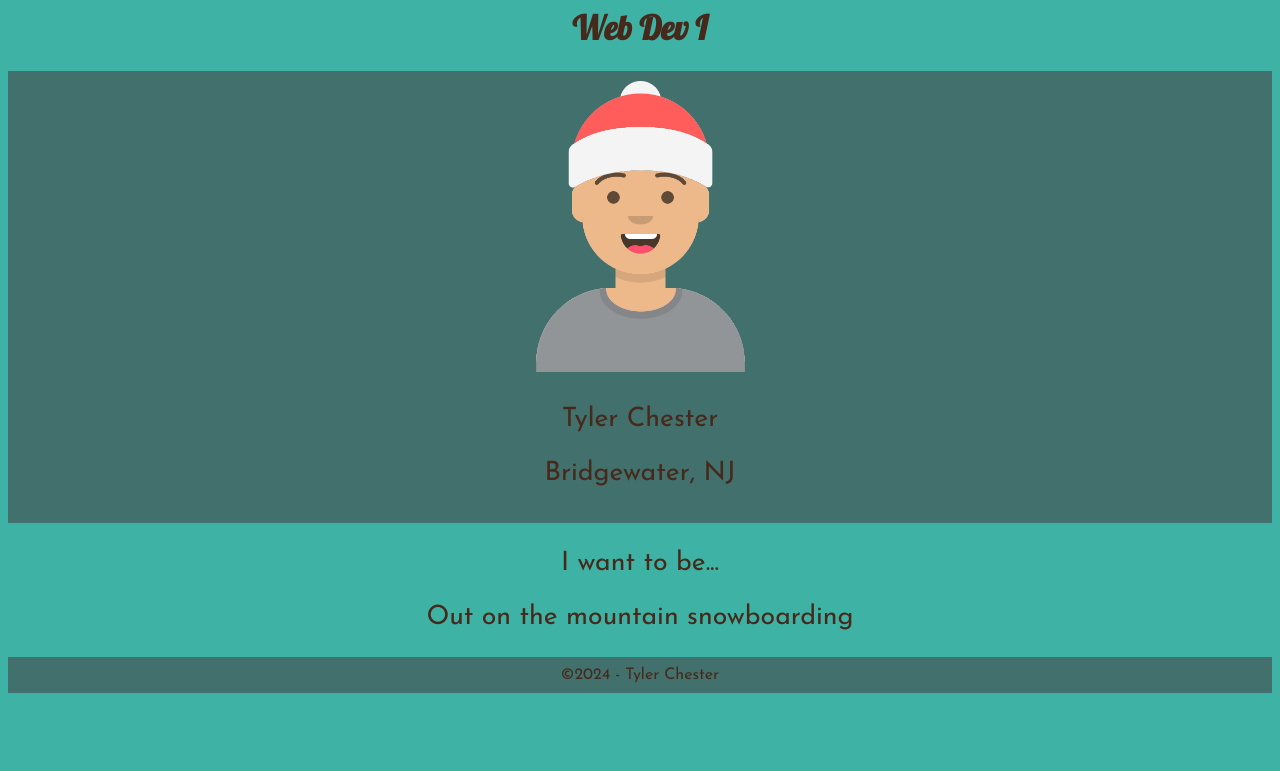
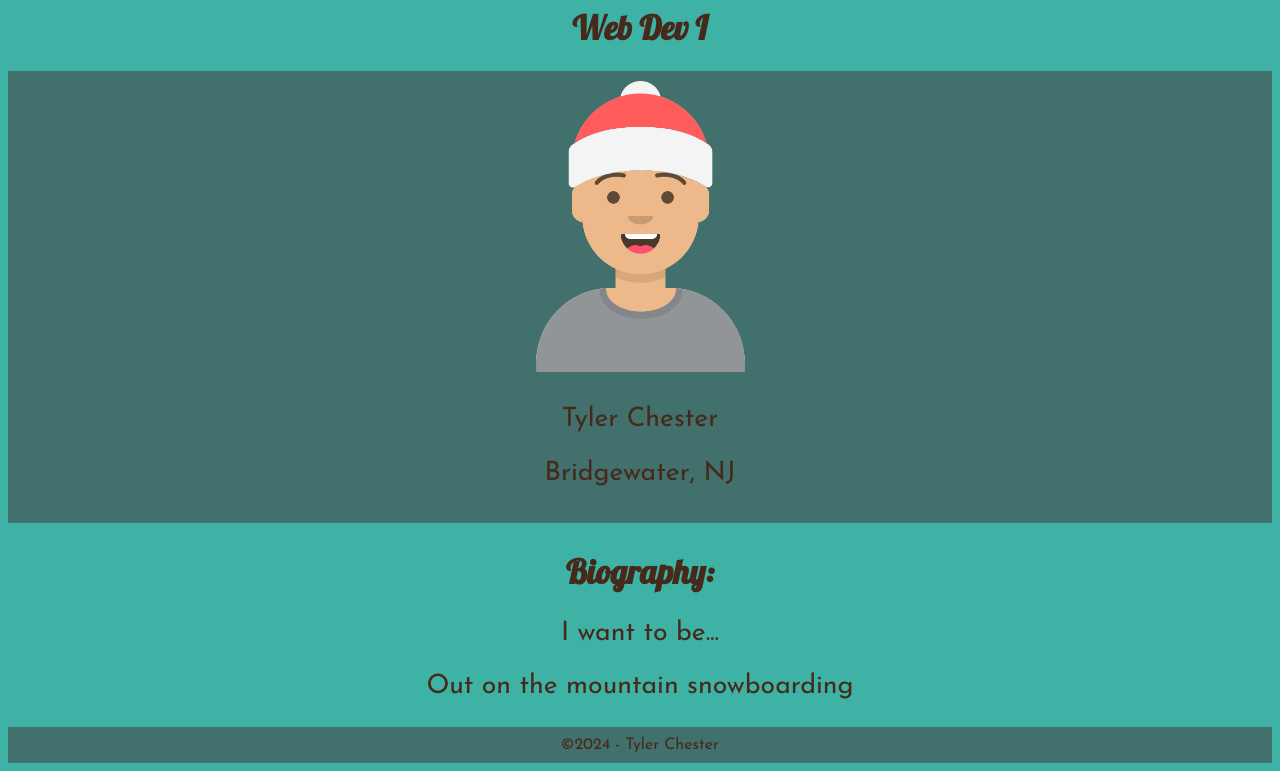
Before and after one commit to RVCC-IDMX/about-me-Tyler-Chester, a plain HTML site: page index.html in a window 1280 px wide. Shown: the part 126-897 px from the top of the page. Before the commit the page ends 827 px from the top, so only its background shows below. Drawn offline with Linux system fonts and the light colour scheme.

```diff
--- a/index.html
+++ b/index.html
@@ -27,6 +27,7 @@
 </section>
 <section id="bio">
 <!--Bio section-->
+<h1> Biography: </h1>
 <div>
 <p> I want to be...</p>
 
@@ -36,6 +37,7 @@
 
 
 </section>
+
   </main>
 <footer>
 
```
Also changed, not shown: img/beach-640w.jpg (renamed from img/beach-640w.jpg.jpg), img/morgan-640w.jpg (renamed from img/morgan-640w.jpg.jpg), img/skiTrip-640w.PNG (renamed from img/skiTrip-640w.jpg.PNG).
